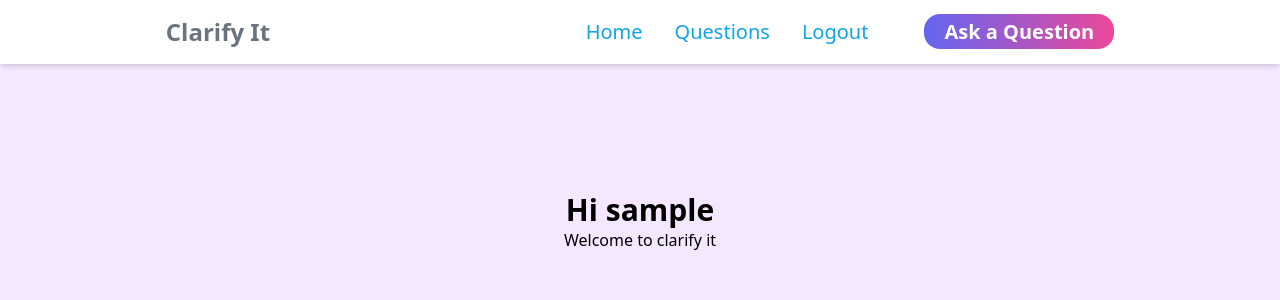
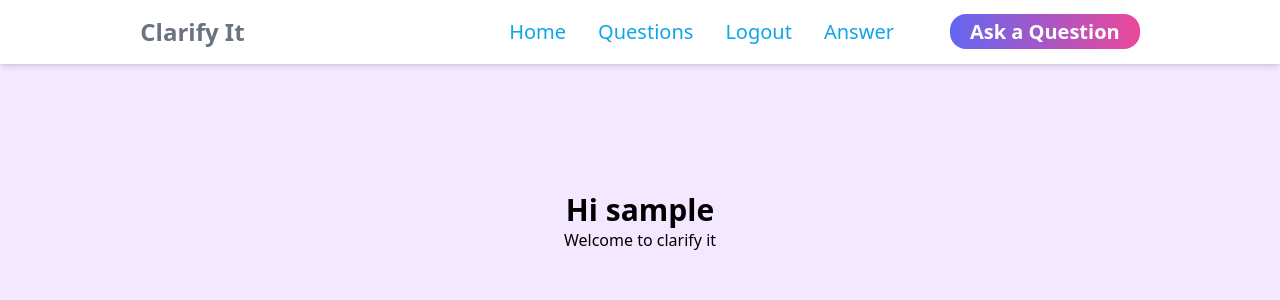
Before and after one commit to Karthikeyantestpress/sample-, a Django app: page /clarifyit/ in a window 1280 px wide. Shown: the top 300 px of the page. Run offline with Django 4.2, Linux system fonts and the light colour scheme; the visitor is signed in with stand-in values (Sample User, id 1); style sheets or scripts are compiled from the project's sources.

Commit message:
Create answer view

```diff
--- a/mysite/clarifyit/templates/clarifyit/question_detail.html
+++ b/mysite/clarifyit/templates/clarifyit/question_detail.html
@@ -9,6 +9,5 @@
   <b>description:</b>
   <div class="module py-2 px-5">
   <p>{{ object.description }}</p>
-  </div>
 </div>
 {% endblock %}
--- a/mysite/clarifyit/templates/index.html
+++ b/mysite/clarifyit/templates/index.html
@@ -27,6 +27,9 @@
         <li class="mx-4 my-4 md:my-0">
             <a href="{% url "logout" %}" class="hover:text-sky-600 text-sky-500 text-xl font[Poppins]">Logout</a>
           </li>
+          <li class="mx-4 my-4 md:my-0">
+            <a href="{% url "Answer_view" %}" class="hover:text-sky-600 text-sky-500 text-xl font[Poppins]">Answer</a>
+          </li>
         <p class="mt-4 md:mt-0">
           <a href="{% url "questions-create" %}" class="font-semibold text-xl font[Poppins] bg-gradient-to-r from-indigo-500 to-pink-500 hover:bg-gradient-to-r hover:from-pink-400 hover:to-orange-400 text-white py-1 px-5 rounded-2xl ml-0 md:ml-10">Ask a Question</a>
         </p>
--- a/mysite/clarifyit/urls.py
+++ b/mysite/clarifyit/urls.py
@@ -15,4 +15,9 @@ urlpatterns = [
         views.QuestionCreateView.as_view(),
         name="questions-create",
     ),
+    path(
+        "Answer",
+        views.AnswerListView.as_view(),
+        name="Answer_view",
+    ),
 ]
--- a/mysite/clarifyit/views.py
+++ b/mysite/clarifyit/views.py
@@ -1,6 +1,6 @@
 from django.shortcuts import render
 from django.contrib.auth.decorators import login_required
-from .models import Question
+from .models import Question, Answer
 from django.views.generic.list import ListView
 from django.views.generic.detail import DetailView
 from django.contrib.auth.mixins import LoginRequiredMixin
@@ -38,3 +38,8 @@ class QuestionCreateView(LoginRequiredMixin, CreateView):
         form.instance.author = self.request.user
         messages.success(self.request, "Your question has been added")
         return super().form_valid(form)
+
+
+class AnswerListView(LoginRequiredMixin, ListView):
+    model = Answer
+    template_name = "clarifyit/Answers.html"
```
Also changed, not shown: mysite/clarifyit/templates/clarifyit/Answers.html (added, +15 -0 lines).
